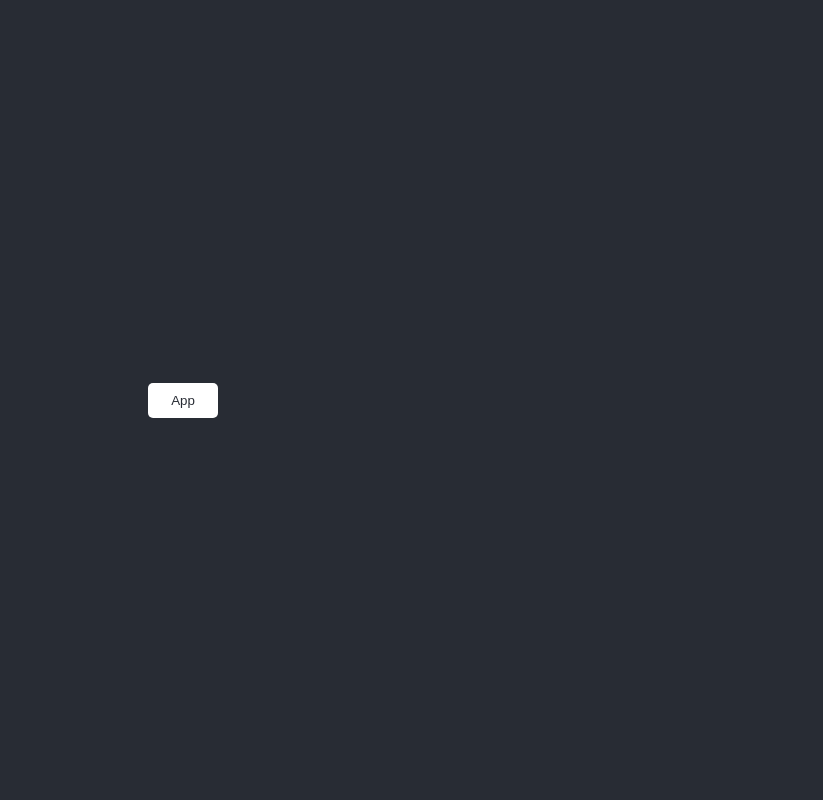
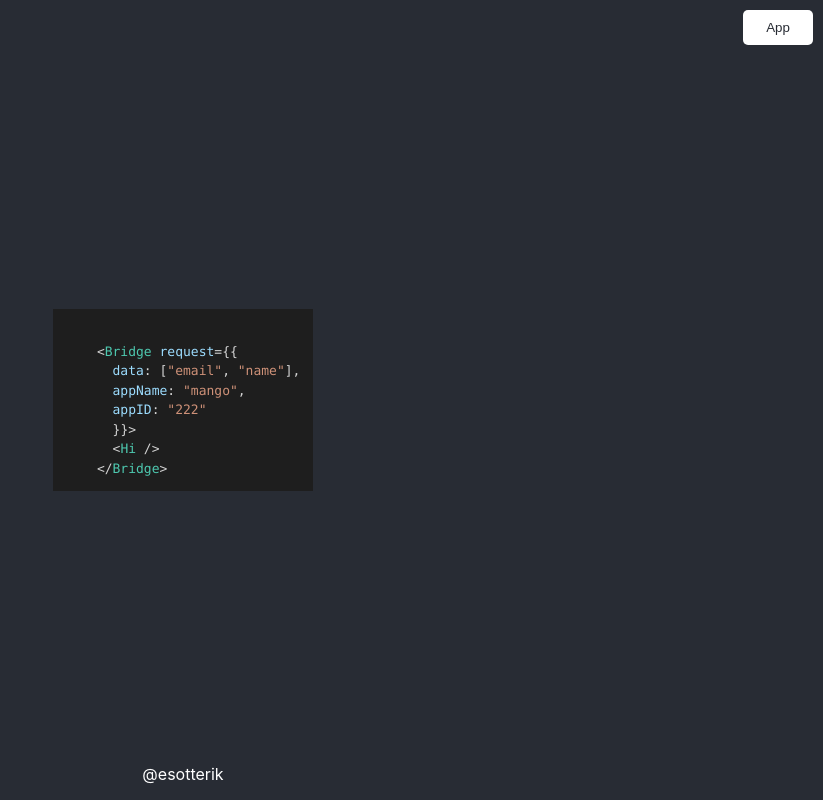
Before and after one commit to ChristianPickettCode/esotterik, a React (Create React App) app: page / in a window 1280 px wide. Shown: the whole page, without its empty margins (457-1280 px from the left). Built offline with nearby package versions, Linux system fonts and the light colour scheme.

Commit message:
button and code snippet

```diff
--- a/package.json
+++ b/package.json
@@ -13,6 +13,7 @@
     "react-dom": "^17.0.1",
     "react-router-dom": "^5.2.0",
     "react-scripts": "4.0.1",
+    "react-syntax-highlighter": "^15.4.3",
     "uuid": "^8.3.2",
     "web-vitals": "^0.2.4",
     "websocket": "^1.0.33"
--- a/src/App.js
+++ b/src/App.js
@@ -1,5 +1,8 @@
 import React, { useState } from "react";
 import "./App.css";
+
+import { Prism as SyntaxHighlighter } from 'react-syntax-highlighter';
+import { vscDarkPlus } from 'react-syntax-highlighter/dist/esm/styles/prism';
 
 import {
   BrowserRouter as Router,
@@ -18,6 +21,15 @@ function App() {
 
   const [active, setActive] = useState(false);
 
+  const codeString = `
+    <Bridge request={{
+      data: ["email", "name"],
+      appName: "mango",
+      appID: "222"
+      }}>
+      <Hi />
+    </Bridge>`
+
   return (
     <Router>
       <div className="App">
@@ -28,7 +40,7 @@ function App() {
               <Route path="/welcome/:id" component={Welcome} />
 
               <Route path="/">
-
+                <>
                 {active ?
                   <Bridge request={{
                     data: ["email", "name"],
@@ -38,7 +50,7 @@ function App() {
                     <Hi />
                   </Bridge>
                 :
-
+                <>
                 <button style={{
                   border: "none",
                   backgroundColor:"white",
@@ -46,11 +58,24 @@ function App() {
                   padding: "10px",
                   borderRadius:"5px",
                   width:"70px",
-                  cursor:"pointer"
-                  }} onClick={() => setActive(true)}>App</button> }
+                  cursor:"pointer",
+                  position:"absolute",
+                  top:"10px",
+                  right:"10px"
+                  }} onClick={() => setActive(true)}>App</button>
+
+                  <SyntaxHighlighter language="javascript" style={vscDarkPlus}>
+                      {codeString}
+                  </SyntaxHighlighter>
+                  </>
+
+                  }
 
 
 
+                <p style={{position:"absolute", bottom:"0px", fontSize:"16px"}}><a href="https://twitter.com/esotterik" target="blank">@esotterik</a></p>
+
+                </>
               </Route>
             </Switch>
         </header>
```
Also changed, not shown: 2 other files (tests, documents, lock files or other folders).
